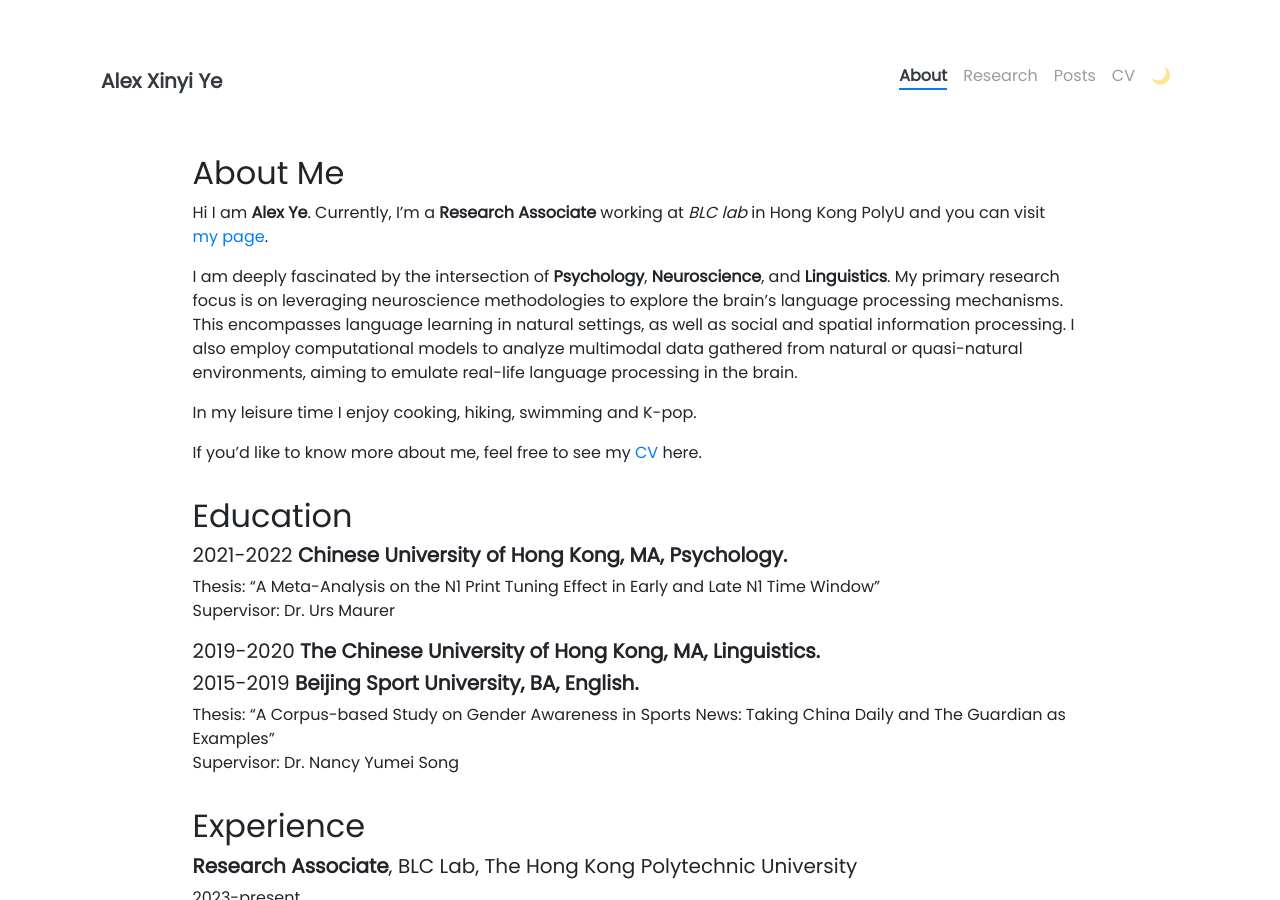
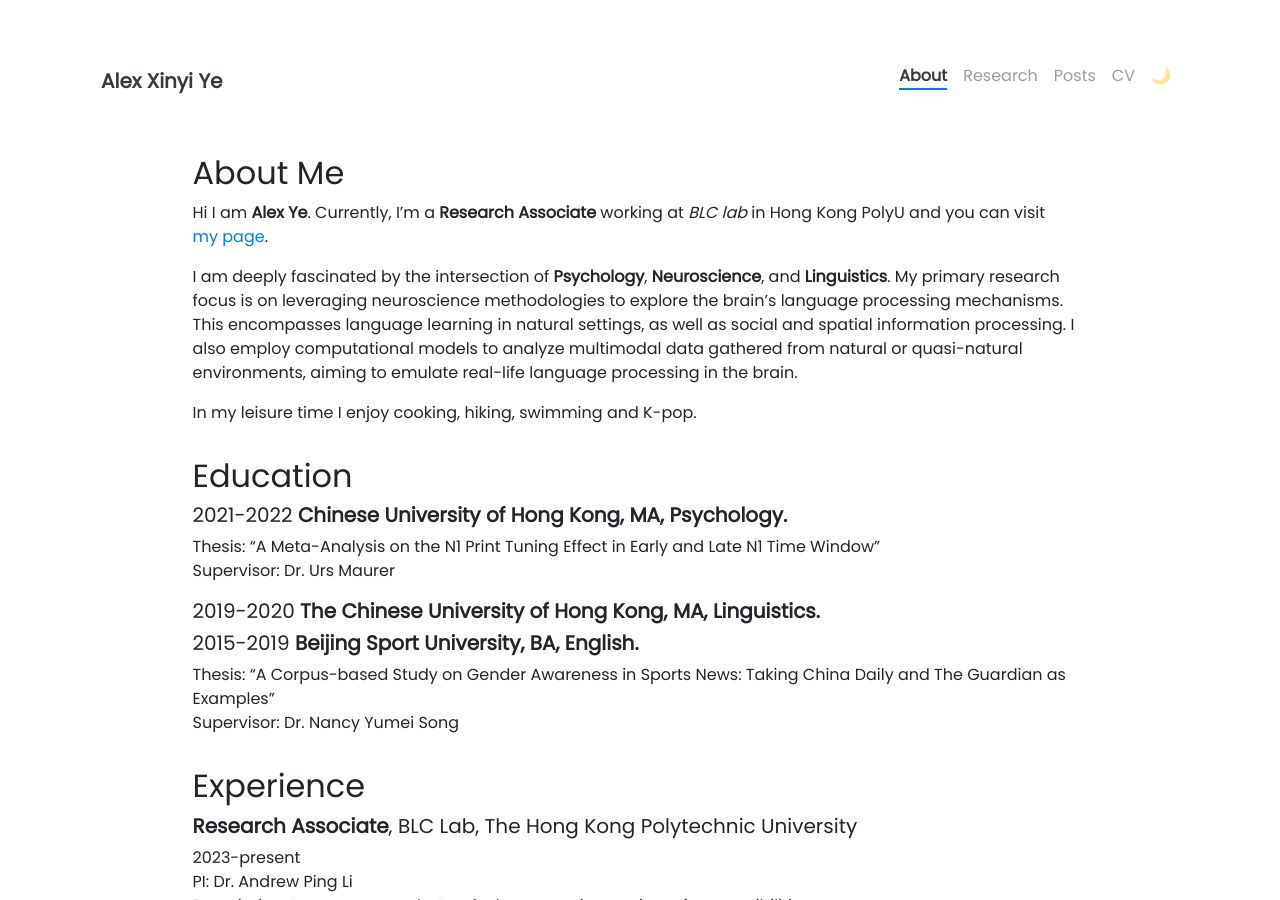
Before and after one commit to alexxyye/alexxyye.github.io, a Jekyll site: the page built from pages/about.md, in a window 1280 px wide and 900 px high. Built offline with Jekyll 4.4.1, drawn with Linux system fonts in a browser that asks for light colours; nearby versions of some CDN libraries.

Commit message:
Update about.md

```diff
--- a/pages/about.md
+++ b/pages/about.md
@@ -12,8 +12,6 @@ Hi I am **{{ site.author.name }}**. Currently, I'm a **Research Associate** work
 I am deeply fascinated by the intersection of **Psychology**, **Neuroscience**, and **Linguistics**. My primary research focus is on leveraging neuroscience methodologies to explore the brain's language processing mechanisms. This encompasses language learning in natural settings, as well as social and spatial information processing. I also employ computational models to analyze multimodal data gathered from natural or quasi-natural environments, aiming to emulate real-life language processing in the brain.
 
 In my leisure time I enjoy cooking, hiking, swimming and K-pop.
-
-If you'd like to know more about me, feel free to see my [CV](https://alexxyye.github.io/docs/CV230803.pdf) here.
 
 
 ## Education
```
